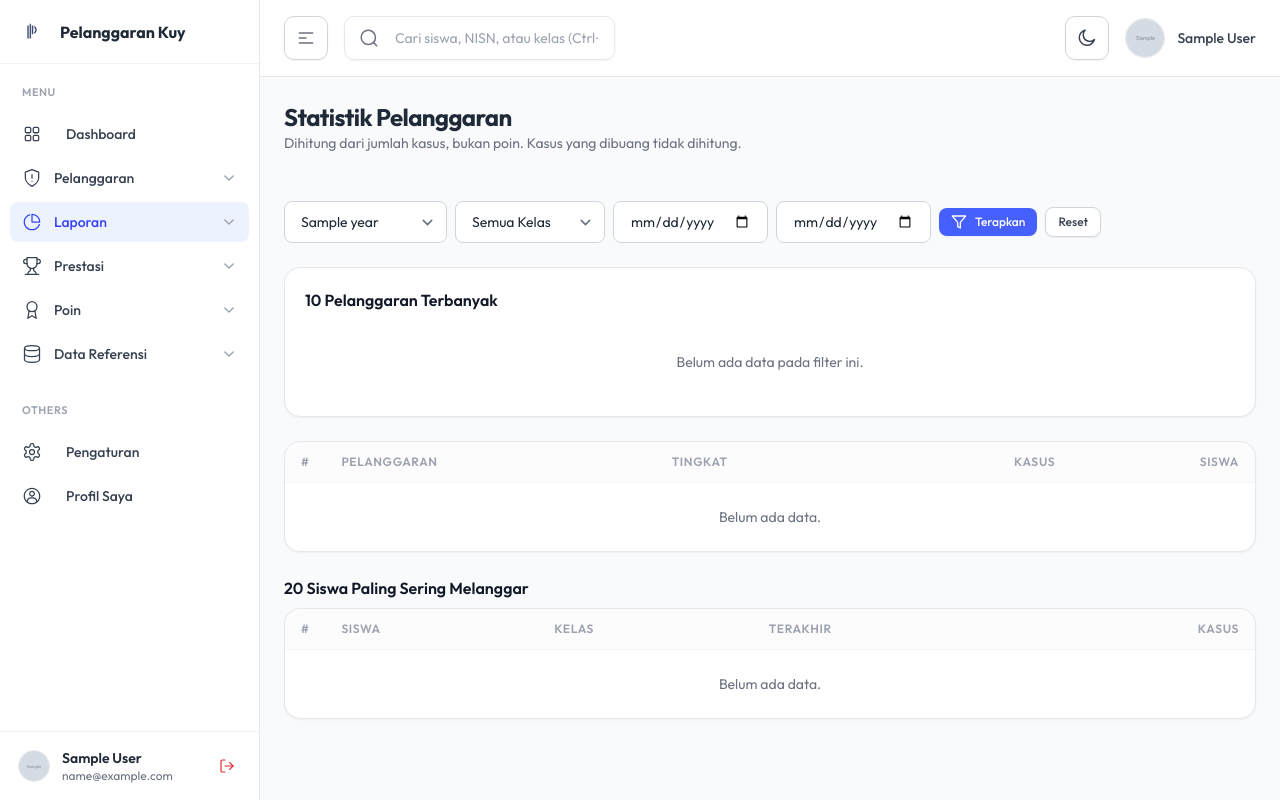
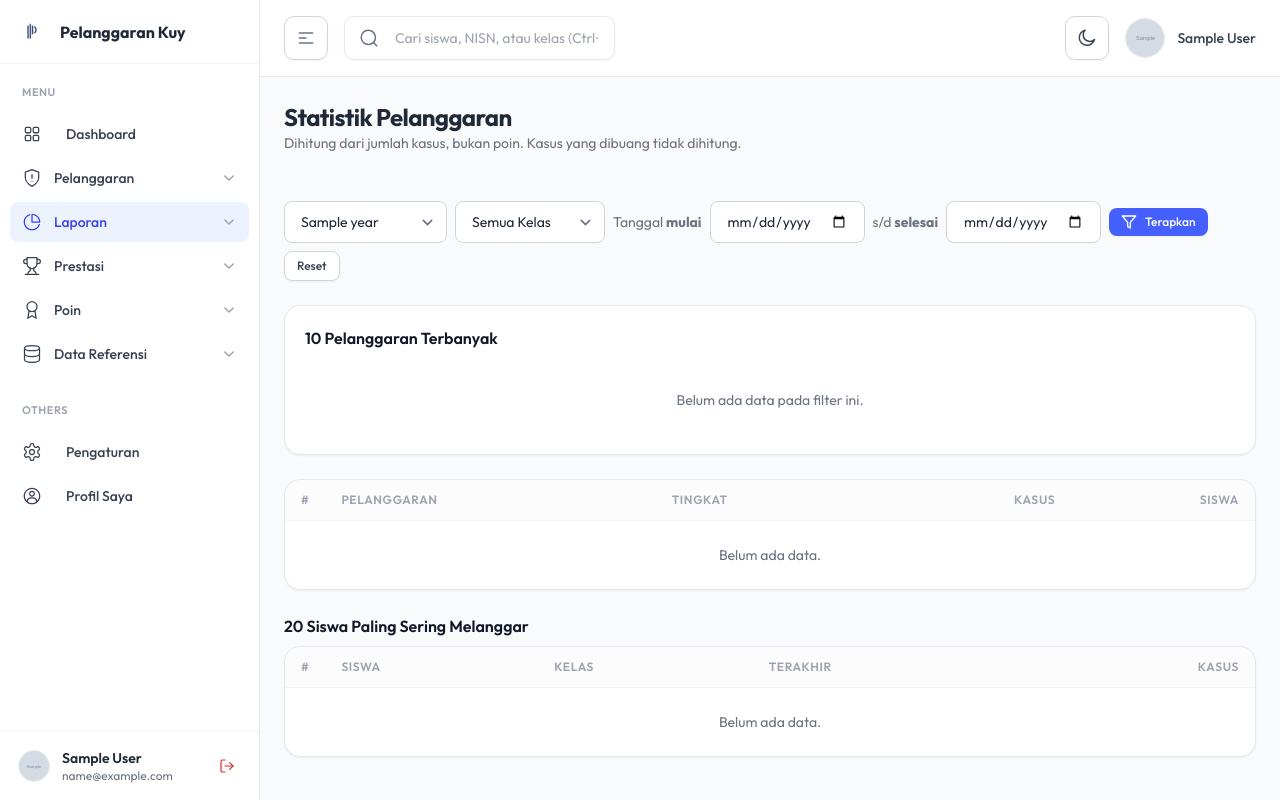
Before and after one commit to fynnaly/Pelanggaran-Siswa, a Laravel app: page /laporan/pelanggaran in a window 1280 px wide. Run offline with Laravel 12, Linux system fonts and the light colour scheme; a user stored in the database is signed in; data comes from the database, SQL or seed files in the repository; tables that the repository leaves empty hold one stand-in row (values such as "Sample post"); grey boxes marked "Sample" are stand-in pictures; style sheets or scripts are compiled from the project's sources.

Commit message:
Laporan: bar chart 10 pelanggaran terbanyak bisa diklik menuju detail kategori
Sebelumnya bar chart hanya tampilan pasif. Tiap bar sekarang membawa data-urls berisi route laporan.pelanggaran.kategori per kategori beserta filter aktif (tahun, kelas, rentang tanggal) lewat linkParams. Klik bar membuka halaman yang sudah ada isinya: daftar siswa yang kena pelanggaran tersebut, dengan sorting tanggal/nama/kelas dan pagination. Cursor berubah jadi pointer saat hover bar.

Filter tanggal di toolbar diberi label eksplisit supaya tidak tertukar: input from = tanggal mulai (start), input to = tanggal selesai (end), lengkap dengan tooltip turunan kasus yang dihitung.

Belum dites otomatis; perubahan murni view Blade pada laporan pelanggaran.

```diff
--- a/resources/views/reports/pelanggaran.blade.php
+++ b/resources/views/reports/pelanggaran.blade.php
@@ -28,8 +28,10 @@
                         <option value="{{ $c->id }}" {{ (string) $filters['class'] === (string) $c->id ? 'selected' : '' }}>{{ $c->name }}</option>
                     @endforeach
                 </select>
-                <input type="date" name="from" class="input" style="width:auto" value="{{ $filters['from'] }}" title="Dari tanggal">
-                <input type="date" name="to" class="input" style="width:auto" value="{{ $filters['to'] }}" title="Sampai tanggal">
+                <span class="text-muted text-sm" style="white-space:nowrap">Tanggal <strong>mulai</strong></span>
+                <input type="date" name="from" class="input" style="width:auto" value="{{ $filters['from'] }}" title="Tanggal mulai (start) — kasus pada tanggal ini ikut dihitung">
+                <span class="text-muted text-sm" style="white-space:nowrap">s/d <strong>selesai</strong></span>
+                <input type="date" name="to" class="input" style="width:auto" value="{{ $filters['to'] }}" title="Tanggal selesai (end) — kasus pada tanggal ini ikut dihitung">
                 <button type="submit" class="btn btn-primary btn-sm"><i data-lucide="filter" class="icon-sm"></i> Terapkan</button>
                 <a href="{{ route('laporan.pelanggaran') }}" class="btn btn-secondary btn-sm">Reset</a>
             </form>
@@ -43,7 +45,8 @@
                 <div style="position:relative;height:{{ max(180, $top->count() * 36) }}px">
                     <canvas id="catChart"
                         data-labels='@json($top->pluck('name'))'
-                        data-values='@json($top->pluck('total')->map(fn ($v) => (int) $v))'></canvas>
+                        data-values='@json($top->pluck('total')->map(fn ($v) => (int) $v))'
+                        data-urls='@json($top->map(fn ($c) => route('laporan.pelanggaran.kategori', array_merge(['violationCategory' => $c->id], $linkParams)))->values())'></canvas>
                 </div>
             @endif
         </div>
@@ -133,7 +136,10 @@
                         x: { beginAtZero: true, ticks: { precision: 0, color: dark ? '#9ca3af' : '#6b7280' }, grid: { color: dark ? '#1f2937' : '#f3f4f6' } },
                         y: { grid: { display: false }, ticks: { color: dark ? '#d1d5db' : '#374151', font: { family: 'Outfit', size: 12 } } }
                     }
-                }
+                },
+                // Klik bar → buka detail kategori (daftar siswa kena pelanggaran, bisa disortir).
+                onHover: (e, els, chart) => chart.canvas.style.cursor = els.length ? 'pointer' : 'default',
+                onClick: (e, els) => { if (els.length) window.location.href = JSON.parse(el.dataset.urls)[els[0].index]; }
             });
         });
     </script>
```
